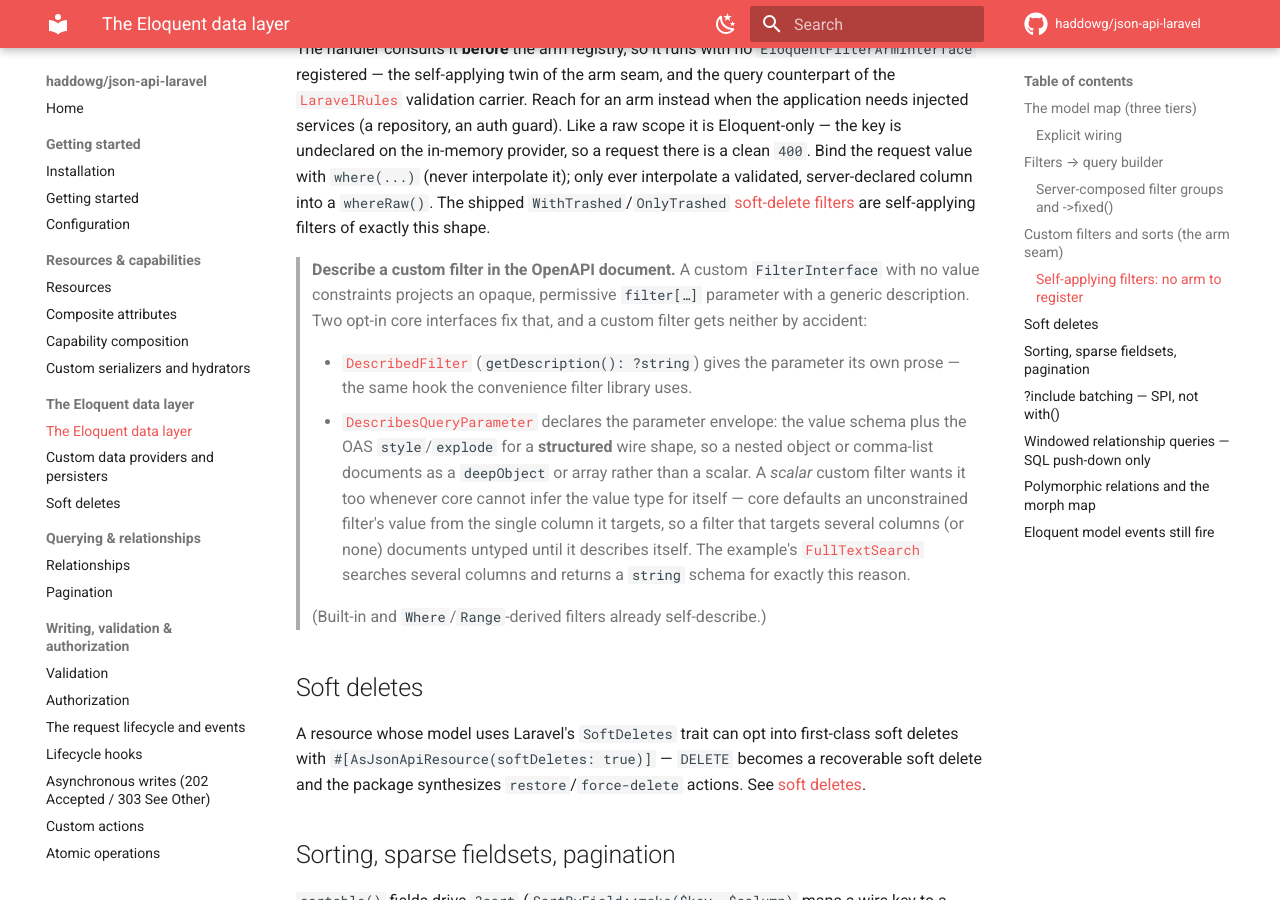
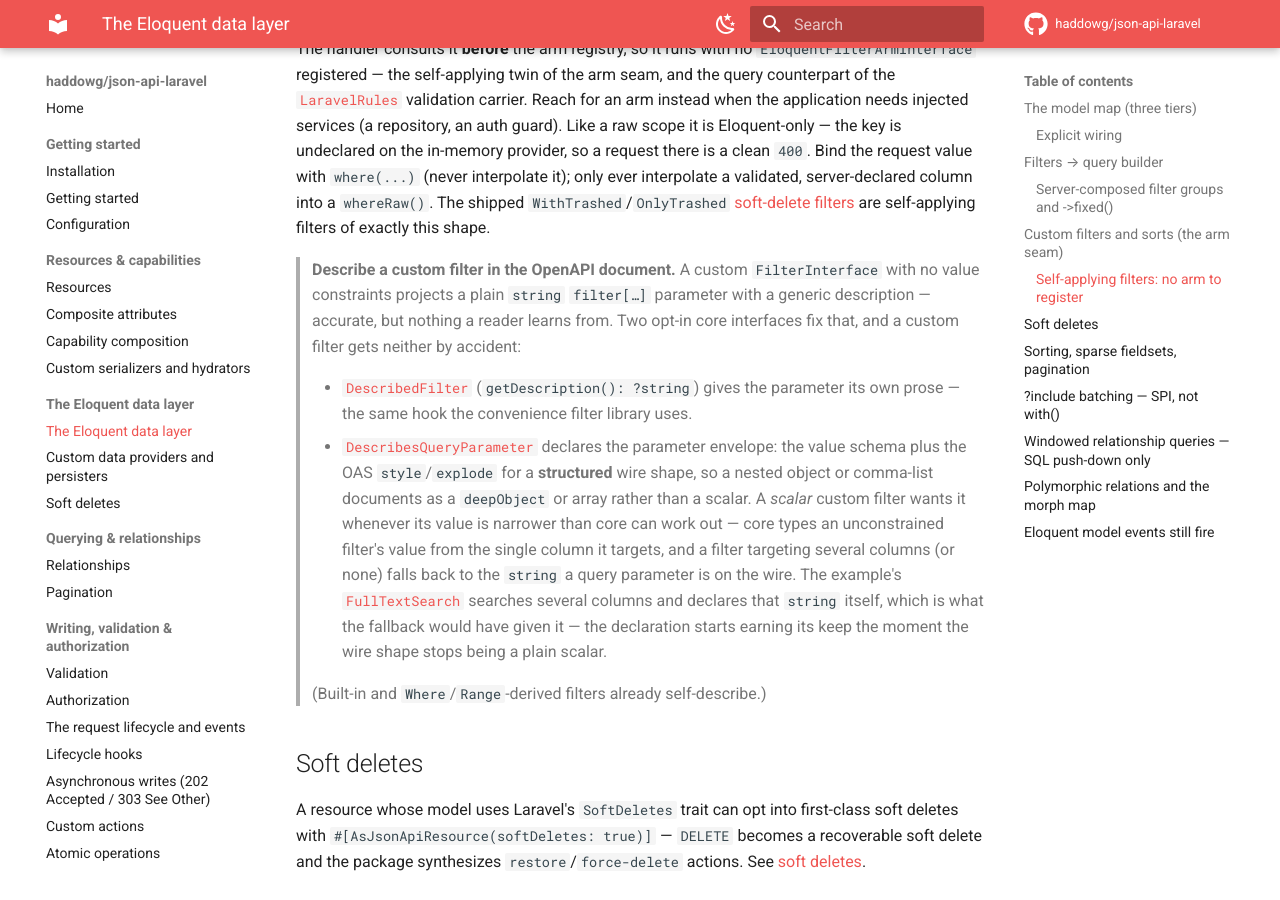
Before and after one commit to haddowg/json-api-laravel, an MkDocs documentation site: the page built from docs/eloquent.md, in a window 1280 px wide and 900 px high, scrolled down 4279 px. Built offline with MkDocs 1.6.1 and Material for MkDocs 9.7.7, drawn with Linux system fonts in a browser that asks for light colours; comment, search, counter and statistics services are not loaded.

Commit message:
docs: correct the filter-value claims core's string floor made false
Core now floors an underivable filter value at `{type: string}` instead of leaving
it empty, so nothing the projector emits carries an untyped `filter[<key>]` any
more. Four places still said otherwise.

The advice does not change — declare the constraint — but what it buys does. It is
now a narrower type and a `400`, not the difference between typed and untyped. The
AlbumResource comment keeps its point and inverts its conclusion: every constraint
that would buy `artist.name` a type asserts something an artist name is not, and
that is now the reason the filter needs no constraint rather than the reason it
lacks a type.

Claude-Session: https://claude.ai/code/session_01WsHKXPHnbRProrLHeNBJ4E

```diff
--- a/docs/eloquent.md
+++ b/docs/eloquent.md
@@ -193,9 +193,9 @@ column into a `whereRaw()`. The shipped `WithTrashed`/`OnlyTrashed`
 [soft-delete filters](soft-deletes.md) are self-applying filters of exactly this shape.
 
 > **Describe a custom filter in the OpenAPI document.** A custom `FilterInterface` with no
-> value constraints projects an opaque, permissive `filter[…]` parameter with a generic
-> description. Two opt-in core interfaces fix that, and a custom filter gets neither by
-> accident:
+> value constraints projects a plain `string` `filter[…]` parameter with a generic
+> description — accurate, but nothing a reader learns from. Two opt-in core interfaces fix
+> that, and a custom filter gets neither by accident:
 >
 > - [`DescribedFilter`](https://github.com/haddowg/json-api/blob/main/src/Resource/Filter/DescribedFilter.php)
 >   (`getDescription(): ?string`) gives the parameter its own prose — the same hook the
@@ -203,12 +203,14 @@ column into a `whereRaw()`. The shipped `WithTrashed`/`OnlyTrashed`
 > - [`DescribesQueryParameter`](https://github.com/haddowg/json-api/blob/main/src/Resource/Filter/DescribesQueryParameter.php)
 >   declares the parameter envelope: the value schema plus the OAS `style`/`explode` for a
 >   **structured** wire shape, so a nested object or comma-list documents as a `deepObject`
->   or array rather than a scalar. A *scalar* custom filter wants it too whenever core cannot
->   infer the value type for itself — core defaults an unconstrained filter's value from the
->   single column it targets, so a filter that targets several columns (or none) documents
->   untyped until it describes itself. The example's
+>   or array rather than a scalar. A *scalar* custom filter wants it whenever its value is
+>   narrower than core can work out — core types an unconstrained filter's value from the
+>   single column it targets, and a filter targeting several columns (or none) falls back to
+>   the `string` a query parameter is on the wire. The example's
 >   [`FullTextSearch`](https://github.com/haddowg/json-api-laravel/blob/main/workbench/app/MusicCatalog/Query/FullTextSearch.php)
->   searches several columns and returns a `string` schema for exactly this reason.
+>   searches several columns and declares that `string` itself, which is what the fallback
+>   would have given it — the declaration starts earning its keep the moment the wire shape
+>   stops being a plain scalar.
 >
 > (Built-in and `Where`/`Range`-derived filters already self-describe.)
 
```
Also changed, not shown: docs/relationships.md (+3 -2 lines), 2 other files.
